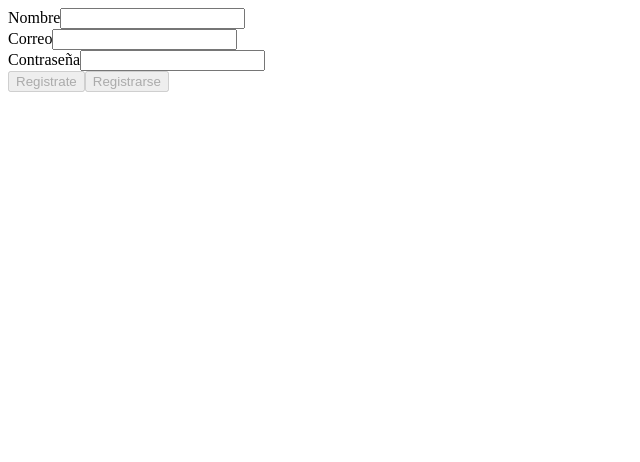
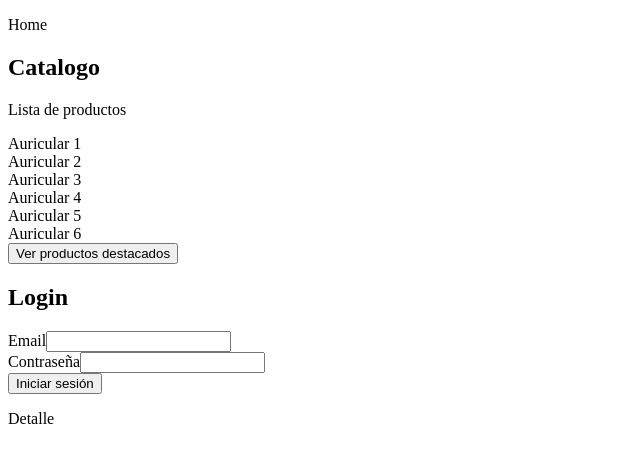
Before and after one commit to barbozacecilia/angular-proyect-, an Angular app: page / in a window 1280 px wide. Shown: the top 462 px of the page, without its empty margins (0-640 px from the left). Built offline with nearby package versions, Linux system fonts and the light colour scheme.

Commit message:
feat(Login): WIP, create form for this component

```diff
--- a/src/app/app.component.html
+++ b/src/app/app.component.html
@@ -1,2 +1,5 @@
-
-<app-signup></app-signup>
+<app-home></app-home>
+<app-list></app-list>
+<!--<app-signup></app-signup>-->
+<app-login></app-login>
+<app-detail></app-detail>
--- a/src/app/detail/detail.component.html
+++ b/src/app/detail/detail.component.html
@@ -1 +1 @@
-<p>detail works!</p>
+<p>Detalle</p>
--- a/src/app/home/home.component.html
+++ b/src/app/home/home.component.html
@@ -1 +1 @@
-<p>home works!</p>
+<p>Home</p>
--- a/src/app/list/list.component.html
+++ b/src/app/list/list.component.html
@@ -1 +1,6 @@
-<p>list works!</p>
+<div>
+<h2>Catalogo</h2>
+<p>Lista de productos</p>
+<div *ngFor="let product of products">{{product.name}}</div>
+<button (click)="promo()">Ver productos destacados</button>
+</div>
--- a/src/app/list/list.component.ts
+++ b/src/app/list/list.component.ts
@@ -7,7 +7,50 @@ import { Component, OnInit } from '@angular/core';
 })
 export class ListComponent implements OnInit {
 
+  products:any=[
+    {
+      id:1,
+      name:"Auricular 1"
+    },
+    {
+      id:2,
+      name:"Auricular 2"
+    },
+    {
+      id:3,
+      name:"Auricular 3"
+    },
+    {
+      id:4,
+      name:"Auricular 4"
+    },
+    {
+      id:5,
+      name:"Auricular 5"
+    },
+    {
+      id:6,
+      name:"Auricular 6"
+    },
+  ]
   constructor() { }
+
+  promo(){
+    this.products=[
+      {
+        id:7,
+        name:"Auricular 7"
+      },
+      {
+        id:8,
+        name:"Auricular 8"
+      },
+      {
+        id:9,
+        name:"Auricular 9"
+      },
+    ]
+  }
 
   ngOnInit(): void {
   }
--- a/src/app/login/login.component.html
+++ b/src/app/login/login.component.html
@@ -1 +1,20 @@
-<p>login works!</p>
+<div>
+<h2>Login</h2>
+<form [formGroup]="myFormLogin" (ngSubmit)="login()">
+    <div>
+        <label>Email</label>
+        <input type="email" formControlName="email">
+    </div>
+    <div *ngIf="myFormLogin.get('email')?.errors && myFormLogin.get('email')?.dirty">
+        <p *ngIf="myFormLogin.get('email')?.hasError('required')">El campo es obligatorio</p>
+    </div>
+    <div>
+        <label>Contraseña</label>
+        <input type="password" formControlName="password">
+    </div>
+    <div *ngIf="myFormLogin.get('password')?.errors && myFormLogin.get('password')?.dirty">
+        <p *ngIf="myFormLogin.get('password')?.hasError('required')">El campo es obligatorio</p>
+    </div>
+    <button type="submit">Iniciar sesión</button>
+</form>
+</div>
--- a/src/app/login/login.component.ts
+++ b/src/app/login/login.component.ts
@@ -1,4 +1,5 @@
 import { Component, OnInit } from '@angular/core';
+import { FormBuilder, FormGroup, Validators } from '@angular/forms';
 
 @Component({
   selector: 'app-login',
@@ -6,8 +7,19 @@ import { Component, OnInit } from '@angular/core';
   styleUrls: ['./login.component.css']
 })
 export class LoginComponent implements OnInit {
-
-  constructor() { }
+//private fb:FormBuilder = new FormBuilder()
+myFormLogin:FormGroup
+  constructor(
+    private fb:FormBuilder
+  ) {
+    this.myFormLogin = this.fb.group({
+      email:["", [Validators.required, Validators.email]],
+      password:["",[Validators.required, Validators.minLength(6), Validators.maxLength(10)]]
+    })
+  }
+  login(){
+    console.log(this.myFormLogin.value)
+  }
 
   ngOnInit(): void {
   }
--- a/src/app/signup/signup.component.css
+++ b/src/app/signup/signup.component.css
@@ -0,0 +1,7 @@
+.error{
+    background-color: blueviolet;
+}
+
+.warning{
+    background-color: blueviolet;
+}
--- a/src/app/signup/signup.component.html
+++ b/src/app/signup/signup.component.html
@@ -1,22 +1,40 @@
-
+<div>
+<h2>Registro</h2>
     <form [formGroup]="myForm" (ngSubmit)="registrarse()">
     <div>
         <label>Nombre</label>
-        <input type="text" formControlName="nombre" [ngClass]="{error:myForm.get('nombre')?.hasError('required') && myForm.get('nombre')?.dirty,warning:myForm.get('nombre')?.hasError('minlength') && myForm.get('nombre')?.dirty}">
+        <input type="text" formControlName="firstName" [ngClass]="{error:myForm.get('firstName')?.hasError('required') && myForm.get('firstName')?.dirty,warning:myForm.get('firstName')?.hasError('minlength') && myForm.get('firstName')?.dirty}">
     </div>
-    <div *ngIf="myForm.get('correo')?.errors && myForm.get('name')?.dirty">
-        <p *ngIf="myForm.get('nombre')?.hasError('required')">El campo es obligatorio</p>
-        <p *ngIf="myForm.get('nombre')?.hasError('minlength')">poco tamaño</p>
+    <div *ngIf="myForm.get('email')?.errors && myForm.get('firstName')?.dirty">
+        <p *ngIf="myForm.get('firstName')?.hasError('required')">El campo es obligatorio</p>
+        <p *ngIf="myForm.get('firstName')?.hasError('minlength')">El valor mínimo ingresado no debe ser menor a 2 caracteres</p>
+    </div>
+    <div>
+        <label>Apellido</label>
+        <input type="text" formControlName="lastName" [ngClass]="{error:myForm.get('lastName')?.hasError('required') && myForm.get('lastName')?.dirty,warning:myForm.get('lastName')?.hasError('minlength') && myForm.get('lastName')?.dirty}">
+    </div>
+    <div *ngIf="myForm.get('email')?.errors && myForm.get('lastName')?.dirty">
+        <p *ngIf="myForm.get('lastName')?.hasError('required')">El campo es obligatorio</p>
+        <p *ngIf="myForm.get('lastName')?.hasError('minlength')">poco tamaño</p>
+    </div>
+    <div>
+        <label>Teléfono</label>
+        <input type="number" formControlName="phone">
     </div>
     <div>
         <label>Correo</label>
-        <input type="text" formControlName="correo">
+        <input type="text" formControlName="email">
     </div>
-    <div *ngIf="myForm.get('correo')?.errors && myForm.get('correo')?.dirty">El campo es obligatorio</div>
+    <div *ngIf="myForm.get('email')?.errors && myForm.get('email')?.dirty">El campo es obligatorio</div>
     <div>
         <label>Contraseña</label>
-        <input type="text" formControlName="clave">
+        <input type="password" formControlName="password">
+    </div>
+    <div *ngIf="myForm.get('password')?.errors && myForm.get('password')?.dirty">
+        <p *ngIf="myForm.get('password')?.hasError('required')">El campo es obligatorio</p>
+        <p *ngIf="myForm.get('password')?.hasError('minlength')">El valor mínimo ingresado no debe ser menor a 6 caracteres</p>
+        <p *ngIf="myForm.get('password')?.hasError('maxlength')">El valor máximo ingresado no debe ser major a 10 caracteres</p>
     </div>
     <button type="submit" [disabled]="myForm.invalid">Registrate</button>
-    <button type="submit" [disabled]="myForm.invalid">Registrarse</button>
 </form>
+</div>
--- a/src/app/signup/signup.component.ts
+++ b/src/app/signup/signup.component.ts
@@ -13,16 +13,16 @@ myForm:FormGroup
     private fb:FormBuilder
   ) {
     this.myForm =this.fb.group({
-      nombre:["",[Validators.required,Validators.minLength(2), Validators.pattern]],
-      correo:["",[Validators.required, Validators.email]],
-      clave:["",[Validators.minLength(6)]]
+      firstName:["",[Validators.required,Validators.minLength(2), Validators.pattern]],
+      lastName:["",[Validators.required,Validators.minLength(2), Validators.pattern]],
+      phone:[""],
+      email:["",[Validators.required, Validators.email]],
+      password:["",[Validators.minLength(6), Validators.maxLength(10), Validators.pattern]]
     })
    }
-
    registrarse(){
      console.log(this.myForm.value)
    }
-
   ngOnInit(): void {
   }
 
```
